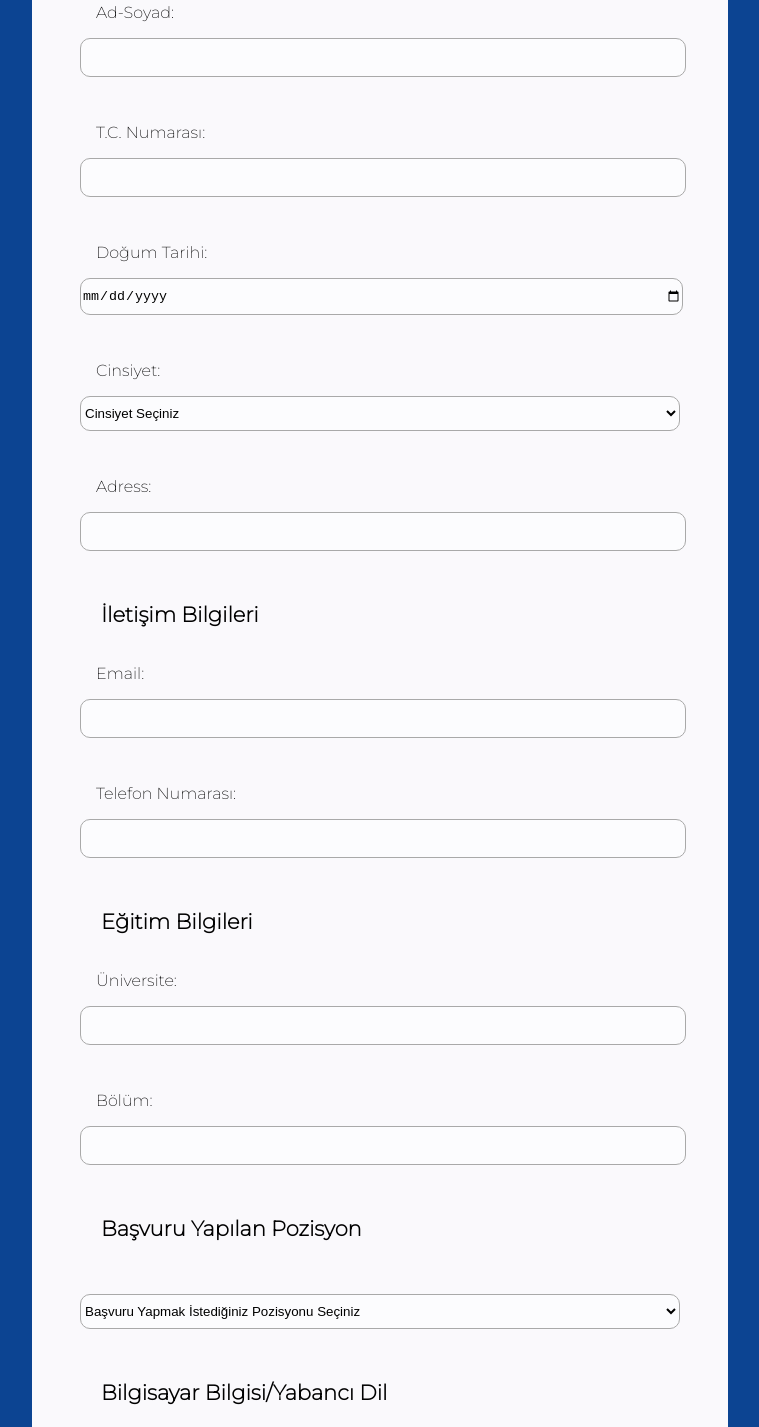
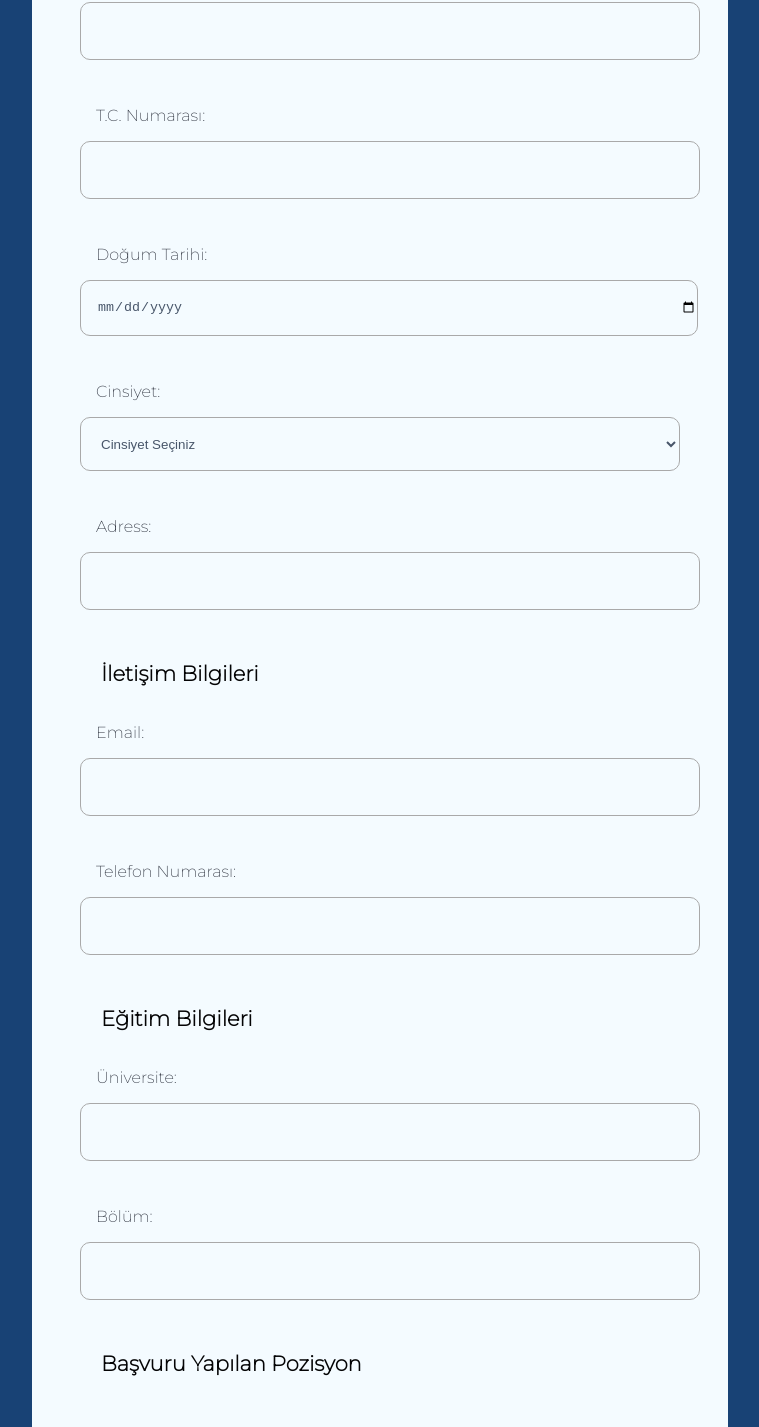
Before and after one commit to berkay-yuksel/form-project, a React (Create React App) app: page / in a window 1280 px wide. Shown: the part 358-1785 px from the top of the page, without its empty margins (260-1019 px from the left). Built offline with nearby package versions, Linux system fonts and the light colour scheme.

Commit message:
design update

```diff
--- a/src/App.css
+++ b/src/App.css
@@ -1,9 +1,11 @@
 @import url('https://fonts.googleapis.com/css2?family=Montserrat:wght@200&display=swap%27');
 
 .page_container img{
-  margin: 2em;
+  /* margin: 2em; */
   /* position: sticky; */
   top: 2em;
+  margin: 2em auto;
+  display: block;
 }
 
 
@@ -19,7 +21,7 @@
   display: flex;
   flex-direction: column;
   padding: 3em;
-  background-color: rgb(250, 249, 252);
+  background-color: #f4fbff;
   border-radius: 15px;
   max-width: 600px;
 }
@@ -27,7 +29,7 @@
 
 .form_container label {
   margin: 1em;
-  width: 40vw;
+  /* width: 40vw; */
 
 }
 
@@ -96,28 +98,29 @@
   display: flex; */
 /* background-color: #0c4492; */
   /* padding: 0.2em;  */
+  /* margin: 4px 2px; */
 
+  margin: 0 auto;
+  display: block;
   border-radius: 10px;
   display: flex;
-
   border: none;
   padding: 16px 32px;
   text-align: center;
   text-decoration: none;
   display: inline-block;
   font-size: 16px;
-  margin: 4px 2px;
   transition-duration: 0.4s;
   cursor: pointer;
-  background-color: white;
+  background-color: #f4fbff;
   color: black;
-  border: 2px solid #008CBA;
+  border: 2px solid #184275;
 }
 
 
 
 .form_container button:hover{
-  background-color: #008CBA;
+  background-color: #184275;
   color: white;
 }
 
@@ -132,7 +135,7 @@
 
 
 .my-label{
-  margin: 10px !important;
+  /* margin: 10px !important; */
   width:max-content !important ;
   font-family: 'Montserrat', sans-serif;
 }
@@ -151,7 +154,7 @@
 
 
 .form-label{
-  color: black;
+  color: #262b37;
   font-size: 16px;
   margin-bottom: 10px;
   font-family: 'Montserrat', sans-serif;
@@ -160,72 +163,89 @@
 
 .form-input{
   width: 100%;
-  height: 35px;
+  height: 54px;
   border: none;
+  color: #48566a;
+  padding-left: 16px;
   border-radius: 10px;
   margin-bottom: 10px;
-  background: rgba(255, 255, 255, 0.375);
+  background: #f4fbff;
   border: 0.5px solid darkgrey;
 }
 
 
 .form-input-number{
   width: 100%;
-  height: 35px;
+  height: 54px;
   border: none;
+  color: #48566a;
+  padding-left: 16px;
   border-radius: 10px;
   margin-bottom: 10px;
-  background: rgba(255, 255, 255, 0.375);
+  background: #f4fbff;
   border: 0.5px solid darkgrey;
 }
 
 
 .form-input-email{
   width: 100%;
-  height: 35px;
+  height: 54px;
   border: none;
+  color: #48566a;
+  padding-left: 16px;
   border-radius: 10px;
   margin-bottom: 10px;
-  background: rgba(255, 255, 255, 0.375);
+  background: #f4fbff;
   border: 0.5px solid darkgrey;
 }
 
 
 .form-input-date{
   width: 100%;
-  height: 35px;
+  height: 54px;
   border: none;
+  color: #48566a;
+  padding-left: 16px;
   border-radius: 10px;
   margin-bottom: 10px;
-  background: rgba(255, 255, 255, 0.375);
+  background: #f4fbff;
   border: 0.5px solid darkgrey;
 }
 
 
 .form-input-cinsiyet{
   width: 100%;
-  height: 35px;
+  height: 54px;
   border: none;
+  color: #48566a;
+  padding-left: 16px;
   border-radius: 10px;
   margin-bottom: 10px;
-  background: rgba(255, 255, 255, 0.375);
+  background: #f4fbff;
   border: 0.5px solid darkgrey;
 }
 
 
 .form-input-pozisyon{
   width: 100%;
-  height: 35px;
+  height: 54px;
   border: none;
+  color: #48566a;
+  padding-left: 16px;
   border-radius: 10px;
   margin-bottom: 10px;
-  background: rgba(255, 255, 255, 0.375);
+  background: #f4fbff;
   border: 0.5px solid darkgrey;
+}
+
+.option-input{
+  font-family: 'Montserrat', sans-serif;
+  color: #48566a;
 }
 
 
 .ust-baslıklar{
-  color: black;
+  color: #040405;
   font-size: 21px;
   margin-bottom: 10px;
   font-family: 'Montserrat', sans-serif;
--- a/src/App.js
+++ b/src/App.js
@@ -14,10 +14,6 @@ const App = () => {
     universite:'',
     bolum:'',
     pozisyon:'',
-    code:'',
-    code1:'',
-    code2:'',
-    code3:'',
     languages:'',
     tecrube:'',
     referans:'',
@@ -107,9 +103,9 @@ const App = () => {
              <select className="form-input-cinsiyet"
               value={inputs.cinsiyet}
               onChange={(e)=>{handleChange('cinsiyet',e.target.value)}}>
-                <option value=" ">Cinsiyet Seçiniz</option>
-                <option value="erkek">erkek</option>
-                <option value="kadın">Kadın</option>
+                <option className="option-input" value=" ">Cinsiyet Seçiniz</option>
+                <option className="option-input" value="erkek">Erkek</option>
+                <option className="option-input" value="kadın">Kadın</option>
 
               </select>
           </div>
@@ -185,9 +181,9 @@ const App = () => {
              <select className="form-input-pozisyon"
               value={inputs.pozisyon}
               onChange={(e)=>{handleChange('pozisyon',e.target.value)}}>
-                <option value=" ">Başvuru Yapmak İstediğiniz Pozisyonu Seçiniz</option>
-                <option value="ik">İK</option>
-                <option value="erpuzmanı">ERP Uzmanı</option>
+                <option className="option-input" value=" ">Başvuru Yapmak İstediğiniz Pozisyonu Seçiniz</option>
+                <option className="option-input" value="ik">İK</option>
+                <option className="option-input" value="erpuzmanı">ERP Uzmanı</option>
 
               </select>
            </div>
@@ -318,7 +314,7 @@ const App = () => {
 
 
 
-          <button type="submit">submit</button>
+          <button type="submit">Gönder</button>
         </form>
       </div>
     </div>
--- a/src/index.css
+++ b/src/index.css
@@ -2,7 +2,7 @@
 
 body {
 
-  background-color: #0C4492;
+  background-color: #184275;
   margin: 0;
   font-family: -apple-system, BlinkMacSystemFont, 'Segoe UI', 'Roboto', 'Oxygen',
     'Ubuntu', 'Cantarell', 'Fira Sans', 'Droid Sans', 'Helvetica Neue',
```
